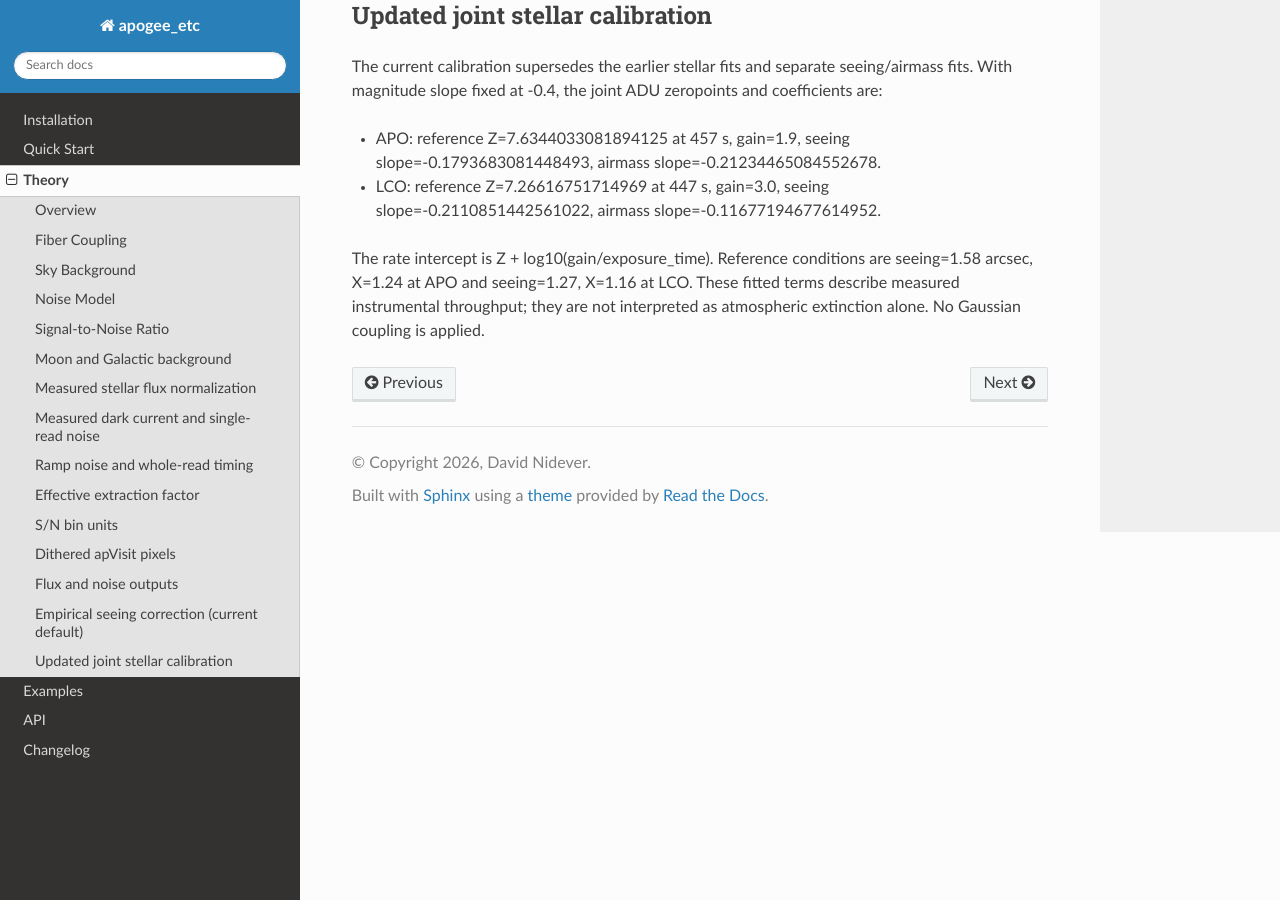
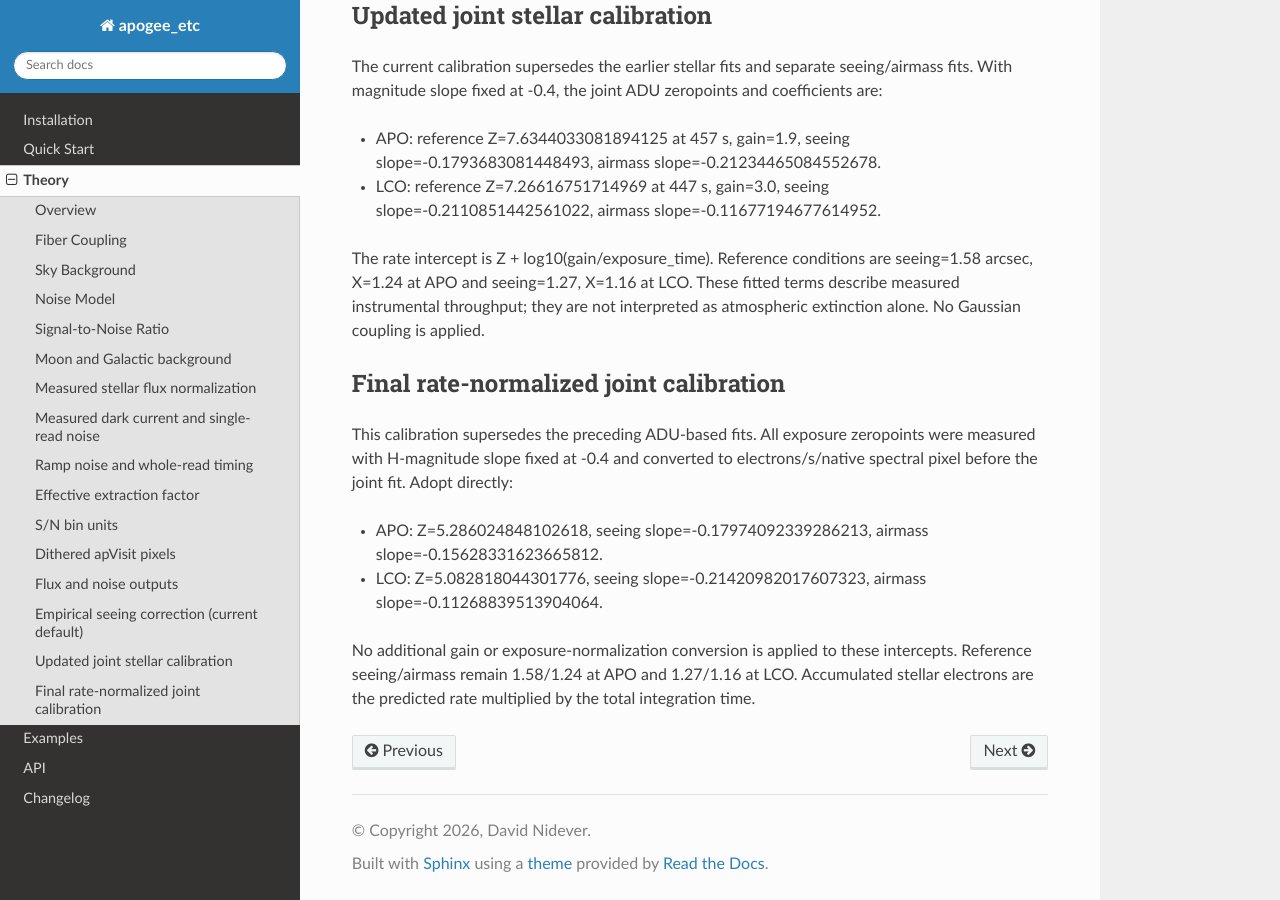
Before and after one commit to sdss/apogee_etc, a Sphinx documentation site: the page built from docs/source/theory.rst, in a window 1280 px wide and 900 px high, scrolled down 4723 px. Built offline with Sphinx 7.4.7 and the Read the Docs theme 3.1.0, drawn with Linux system fonts in a browser that asks for light colours.

Commit message:
Update rate-normalized joint calibration

```diff
--- a/docs/source/theory.rst
+++ b/docs/source/theory.rst
@@ -280,3 +280,21 @@ The rate intercept is Z + log10(gain/exposure_time). Reference conditions
 are seeing=1.58 arcsec, X=1.24 at APO and seeing=1.27, X=1.16 at LCO.
 These fitted terms describe measured instrumental throughput; they are not
 interpreted as atmospheric extinction alone. No Gaussian coupling is applied.
+
+
+Final rate-normalized joint calibration
+----------------------------------------
+
+This calibration supersedes the preceding ADU-based fits. All exposure
+zeropoints were measured with H-magnitude slope fixed at -0.4 and converted
+to electrons/s/native spectral pixel before the joint fit. Adopt directly:
+
+* APO: Z=5.286024848102618, seeing slope=-0.17974092339286213,
+  airmass slope=-0.15628331623665812.
+* LCO: Z=5.082818044301776, seeing slope=-0.21420982017607323,
+  airmass slope=-0.11268839513904064.
+
+No additional gain or exposure-normalization conversion is applied to these
+intercepts. Reference seeing/airmass remain 1.58/1.24 at APO and 1.27/1.16
+at LCO. Accumulated stellar electrons are the predicted rate multiplied by
+the total integration time.
```
Also changed, not shown: 2 other files.
